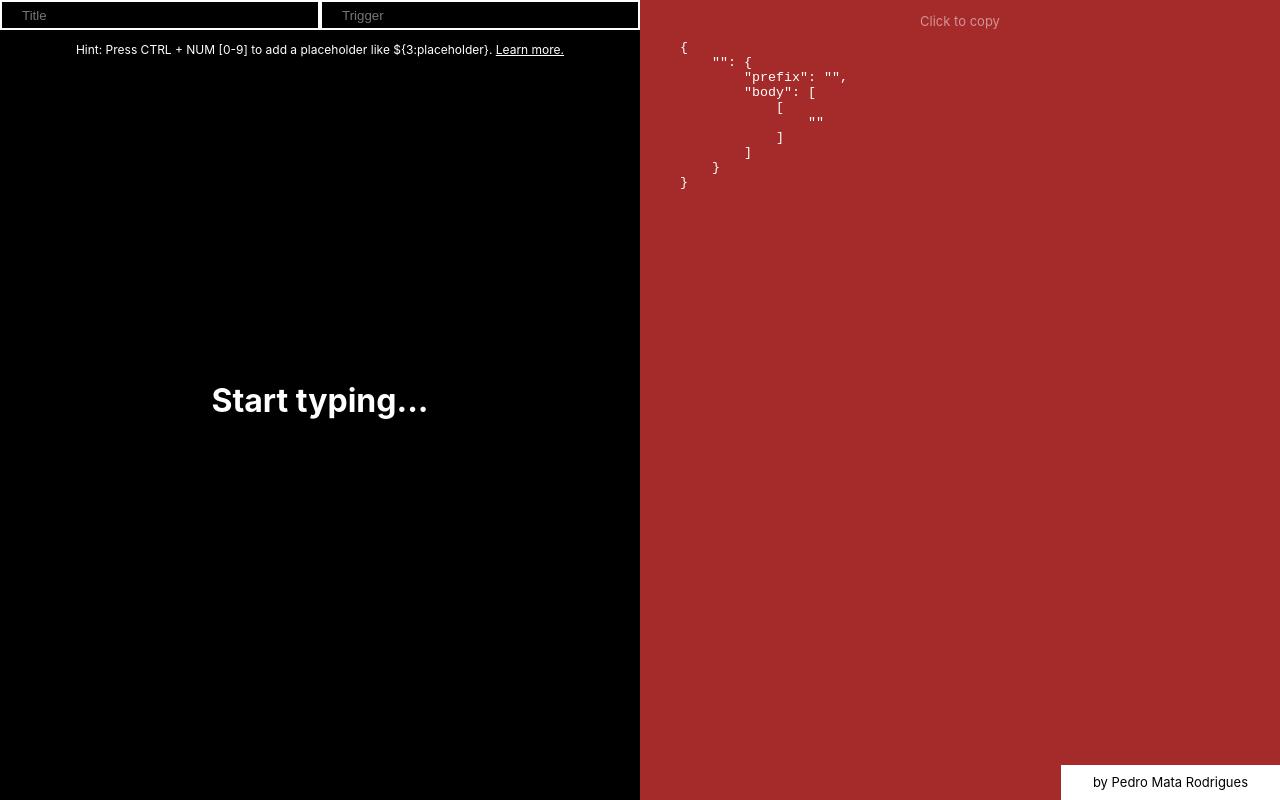
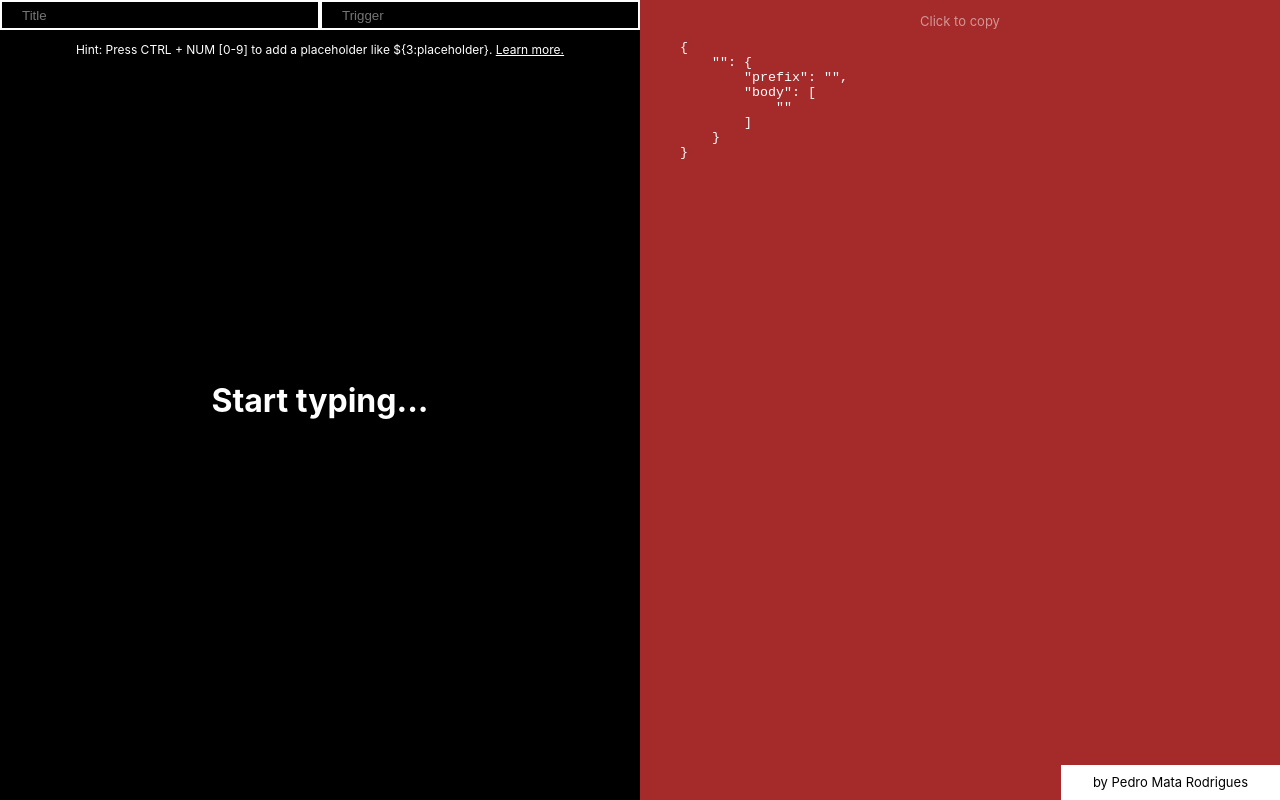
Before and after one commit to pmatarodrigues/snippet-generator, a Next.js app: page / in a window 1280 px wide. Built offline with nearby package versions, Linux system fonts and the light colour scheme.

Commit message:
fix: body had array inside array

```diff
--- a/common/components/elements/ResultContainer/ResultContainer.js
+++ b/common/components/elements/ResultContainer/ResultContainer.js
@@ -14,9 +14,7 @@ const generateCode = (title, trigger, originalCode) => {
     const result = {
         [title]: {
             "prefix": trigger,
-            "body": [
-                transformFunctionIntoString(originalCode)
-            ]
+            "body": transformFunctionIntoString(originalCode) // returns array
         }
     }
 
```
